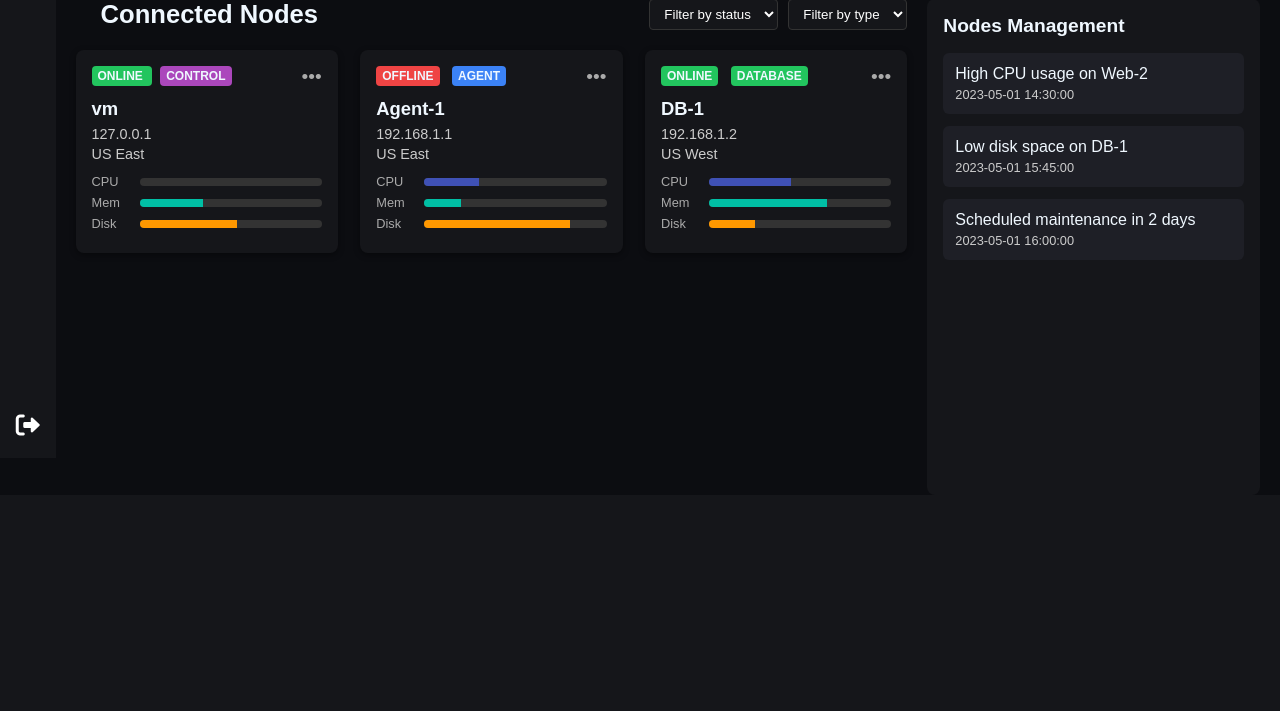
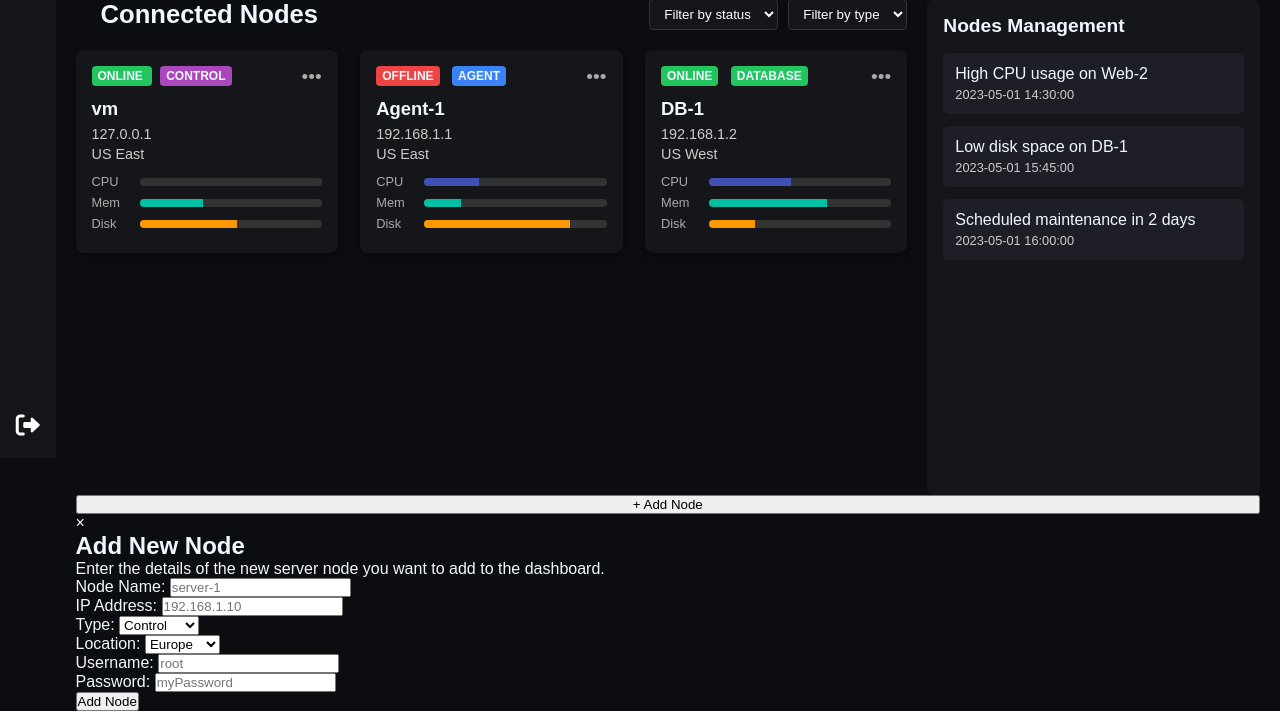
Before and after one commit to Kristinaa-dev/slash-dash, a Django app: page /nodes/ in a window 1280 px wide. Shown: the part 342-1053 px from the top of the page. Before the commit the page ends 778 px from the top, so only its background shows below. Run offline with Django 4.2, Linux system fonts and the light colour scheme; the visitor is signed in with stand-in values (Sample User, id 1); data that the repository does not hold is empty; parts of the project's set-up code (start-up, migrations or seed data) failed here and were passed over.

Commit message:
Add node addition modal

```diff
--- a/app/dashboard/templates/dashboard/node_list.html
+++ b/app/dashboard/templates/dashboard/node_list.html
@@ -9,6 +9,7 @@
 <link rel="stylesheet" href="{% static 'css/styles.css' %}">
 <link rel="stylesheet" href="{% static 'css/graphs.css' %}">
 <link rel="stylesheet" href="{% static 'css/nodes.css' %}">
+<link rel="stylesheet" href="{% static 'css/modal.css' %}">
     <h2 class="title">/dash/nodes</h2>
     <!DOCTYPE html>
     <html lang="en">
@@ -17,6 +18,24 @@
       <title>Node Card</title>
     </head>
     <body>
+    <script>
+      function openModal() {
+        document.getElementById("addNodeModal").style.display = "block";
+      }
+
+      // Function to close the modal
+      function closeModal() {
+        document.getElementById("addNodeModal").style.display = "none";
+      }
+
+      // Close the modal when clicking outside the modal content
+      window.onclick = function (event) {
+        if (event.target == document.getElementById("addNodeModal")) {
+          closeModal();
+        }
+      };
+    </script>
+
 
       <div class="node-cont">
         <!-- Header Section -->
@@ -231,5 +250,55 @@
   </div>
 
 </div>
+<!-- Add Node Button -->
+<button class="add-node-btn" onclick="openModal()">
+  <span class="icon-plus">+</span>
+  Add Node
+</button>
+
+<!-- Modal -->
+<div id="addNodeModal" class="modal">
+  <div class="modal-content">
+    <span class="close-btn" onclick="closeModal()">&times;</span>
+    <h2 class="modal-title">Add New Node</h2>
+    <p class="modal-description">Enter the details of the new server node you want to add to the dashboard.</p>
+    <form method="POST" action="{% url 'add_node' %}">
+      {% csrf_token %}
+      <div class="form-group">
+        <label for="name">Node Name:</label>
+        <input type="text" id="name" name="name" placeholder="server-1" required>
+      </div>
+      <div class="form-group">
+        <label for="ip_address">IP Address:</label>
+        <input type="text" id="ip_address" name="ip_address" placeholder="192.168.1.10" required>
+      </div>
+      <div class="form-group">
+        <label for="node_type">Type:</label>
+        <select id="node_type" name="node_type" required>
+          <option value="Control">Control</option>
+          <option value="Agent">Agent</option>
+          <option value="Database">Database</option>
+        </select>
+      </div>
+      <div class="form-group">
+        <label for="location">Location:</label>
+        <select id="location" name="location" required>
+          <option value="Europe">Europe</option>
+          <option value="US East">US East</option>
+          <option value="US West">US West</option>
+        </select>
+      </div>
+      <div class="form-group">
+        <label for="ssh_username">Username:</label>
+        <input type="text" id="ssh_username" name="ssh_username" placeholder="root" required>
+      </div>
+      <div class="form-group">
+        <label for="ssh_password">Password:</label>
+        <input type="password" id="ssh_password" name="ssh_password" placeholder="myPassword" required>
+      </div>
+      <button type="submit" class="submit-btn">Add Node</button>
+    </form>
+  </div>
+</div>
 </body>
 {% endblock %}
```
Also changed, not shown: app/dashboard/templates/dashboard/add_node.html (added, +14 -0 lines).
